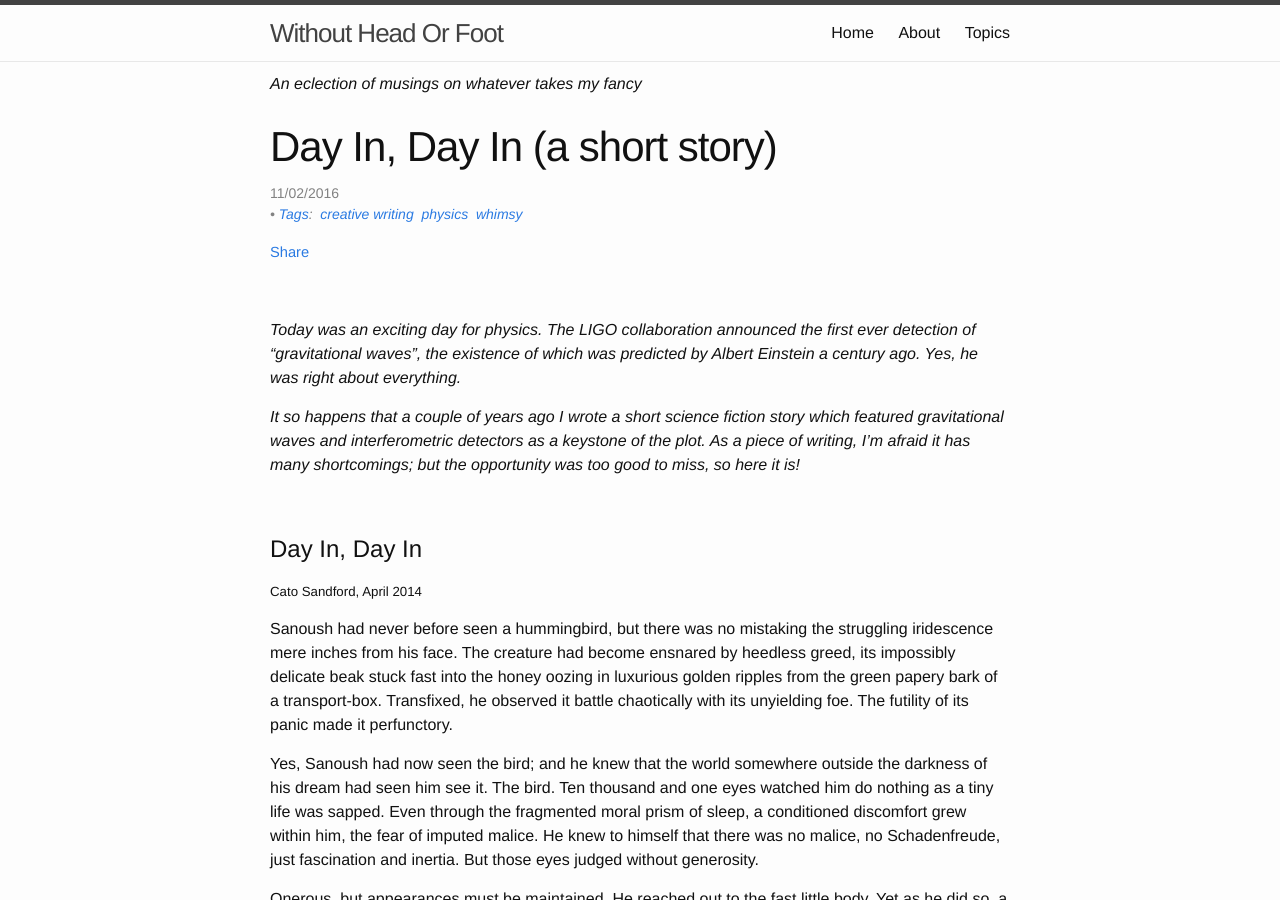
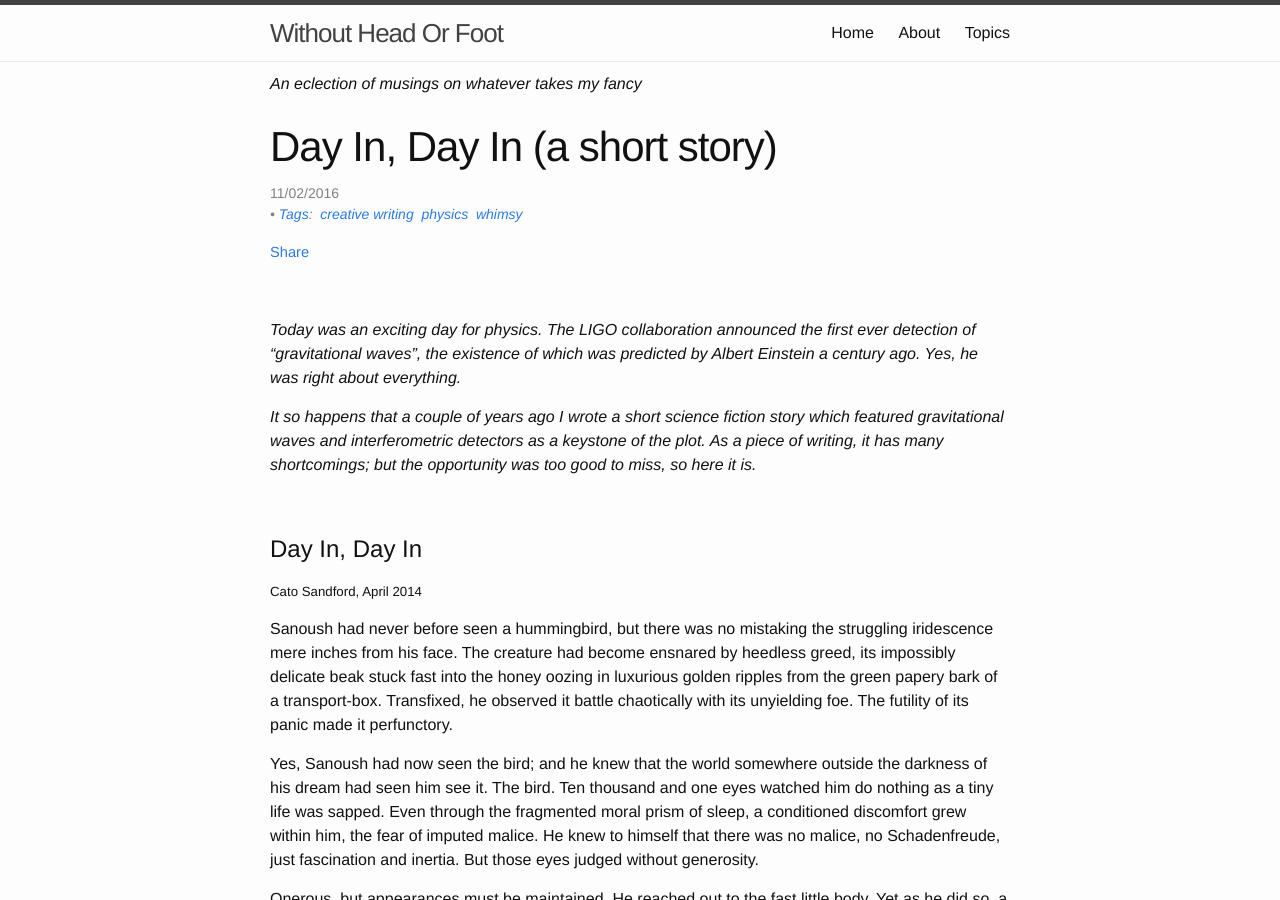
Before and after one commit to Allium/WithoutHeadOrFoot, a Jekyll site: the page built from _posts/2016-02-11-Day-In-Day-In.md, in a window 1280 px wide and 900 px high. Built offline with Jekyll 4.4.1, drawn with Linux system fonts in a browser that asks for light colours; comment, search, counter and statistics services are not loaded.

```diff
--- a/_posts/2016-02-11-Day-In-Day-In.md
+++ b/_posts/2016-02-11-Day-In-Day-In.md
@@ -6,7 +6,7 @@ tags:	[creative writing, physics, whimsy]
 
 *Today was an exciting day for physics. The LIGO collaboration announced the first ever detection of "gravitational waves", the existence of which was predicted by Albert Einstein a century ago. Yes, he was right about everything.*
 
-*It so happens that a couple of years ago I wrote a short science fiction story which featured gravitational waves and interferometric detectors as a keystone of the plot. As a piece of writing, I'm afraid it has many shortcomings; but the opportunity was too good to miss, so here it is!*
+*It so happens that a couple of years ago I wrote a short science fiction story which featured gravitational waves and interferometric detectors as a keystone of the plot. As a piece of writing, it has many shortcomings; but the opportunity was too good to miss, so here it is.*
 
 <br>
 
```
Also changed, not shown: _posts/2016-05-15-Collected-Broodings.md (+1 -1 lines), _posts/2016-11-22-The-Explorer.md (added, +27 -0 lines).
